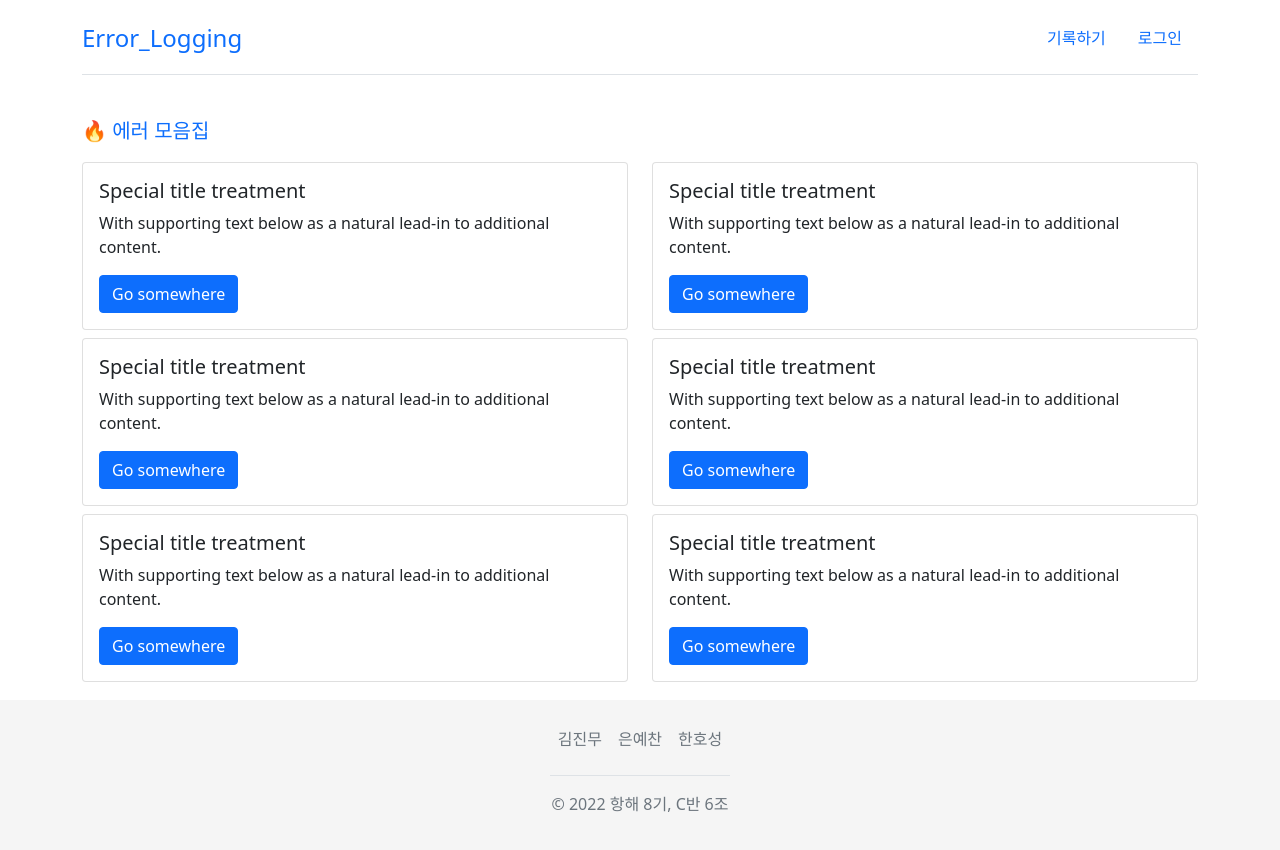
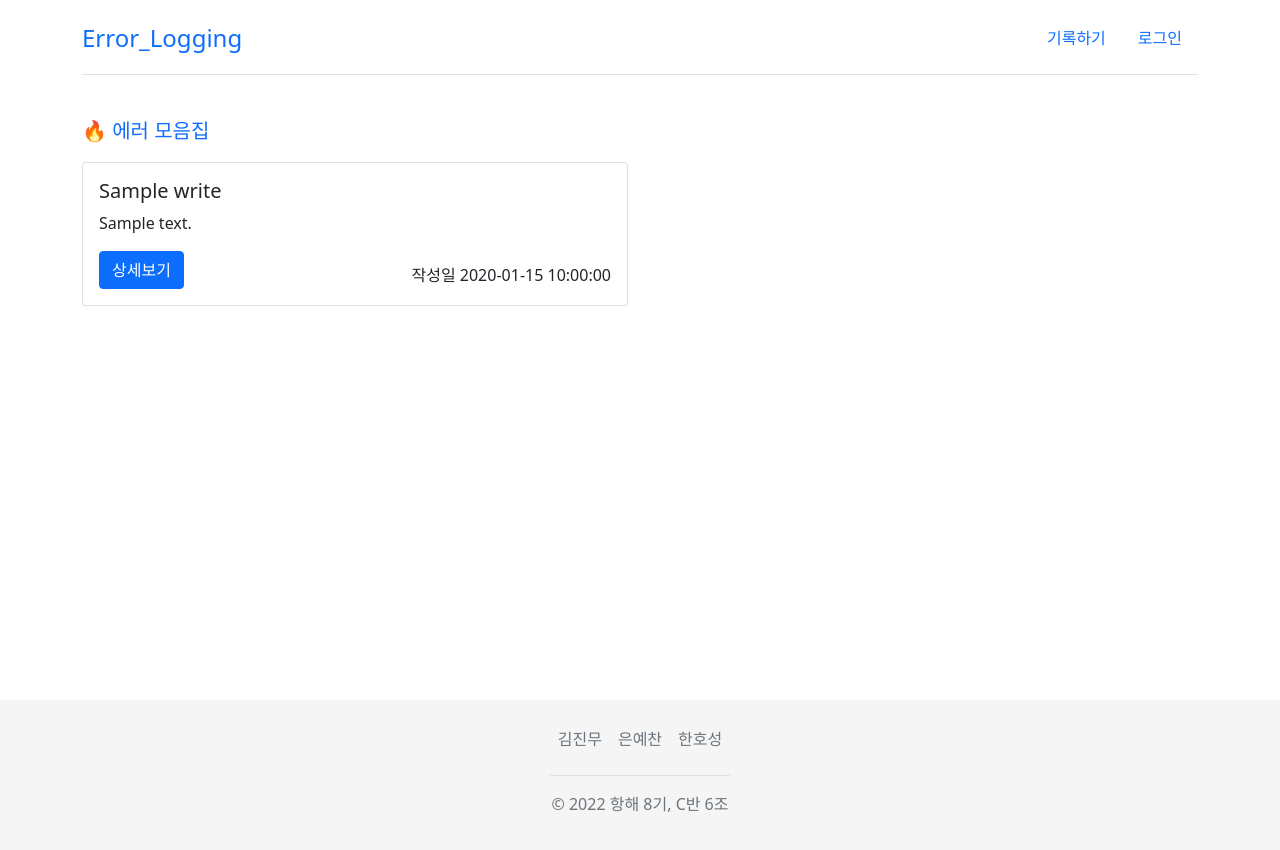
Before and after one commit to hosunghan-0821/Error_Logging, a Flask app: page / in a window 1280 px wide. Run offline with Flask 2, Linux system fonts and the light colour scheme; a database or web service that is not in the repository returns one stand-in record (values such as "Sample title"); some libraries are stand-ins or nearby versions.

Commit message:
Feat : main_page jinja2 사용 rendering

```diff
--- a/main.py
+++ b/main.py
@@ -3,11 +3,16 @@ from pymongo import MongoClient
 import datetime
 import hashlib
 import jwt
+import certifi
 
 main_page = Blueprint('main_page', __name__, template_folder='templates')
-
 client = MongoClient('mongodb+srv://hosung:ghtjd114@Cluster0.rqdya.mongodb.net/?retryWrites=true&w=majority')
 db = client.mini_project
+
+ca = certifi.where()
+write = MongoClient('mongodb+srv://logging:12345@cluster0.wfh6y.mongodb.net/Cluster0?retryWrites=true&w=majority',tlsCAFile=ca)
+db_write = write.dbsparta
+
 
 SECRET_KEY = "error"
 
@@ -16,14 +21,16 @@ SECRET_KEY = "error"
 def home():
     token_receive = request.cookies.get('user_token')
     print(token_receive)
+    all_records = list(db_write.write.find({}, {"_id": False}).sort("write_num", -1))
+    print(all_records)
     try:
         payload = jwt.decode(token_receive, SECRET_KEY, algorithms=['HS256'])
         print(payload['user_nickname'])
         user_info = {'user_nickname': payload['user_nickname']}
-        return render_template('index.html', user_info=user_info)
+        return render_template('index.html', user_info=user_info, records=all_records)
     except jwt.ExpiredSignatureError:
         user_info = {'user_nickname': False}
-        return render_template('index.html', user_info=user_info)
+        return render_template('index.html', user_info=user_info, records=all_records)
     except jwt.exceptions.DecodeError:
         user_info = {'user_nickname': False}
-        return render_template('index.html', user_info=user_info)
+        return render_template('index.html', user_info=user_info, records=all_records)
--- a/templates/index.html
+++ b/templates/index.html
@@ -46,62 +46,21 @@
     <div class="container">
 
         <div class="row">
+            {% for record in records %}
             <div class="mb-2 col-sm-6">
                 <div class="card">
                     <div class="card-body">
-                        <h5 class="card-title">Special title treatment</h5>
-                        <p class="card-text">With supporting text below as a natural lead-in to additional content.</p>
-                        <a href="#" class="btn btn-primary">Go somewhere</a>
+                        <h5 class="card-title">{{record.title}}</h5>
+                        <p class="card-text">{{record.detail}}</p>
+                        <div style="display: flex ; flex-direction: row; justify-content: space-between" >
+                            <a href="/log/read?write_num={{record.write_num}}" class="btn btn-primary">상세보기</a>
+                            <div style="padding-top: 12px ">작성일  {{record.date}}</div>
+                        </div>
+
                     </div>
                 </div>
             </div>
-            <div class="mb-2 col-sm-6">
-                <div class="card">
-                    <div class="card-body">
-                        <h5 class="card-title">Special title treatment</h5>
-                        <p class="card-text">With supporting text below as a natural lead-in to additional content.</p>
-                        <a href="#" class="btn btn-primary">Go somewhere</a>
-                    </div>
-                </div>
-            </div>
-            <div class="mb-2 col-sm-6">
-                <div class="card">
-                    <div class="card-body">
-                        <h5 class="card-title">Special title treatment</h5>
-                        <p class="card-text">With supporting text below as a natural lead-in to additional content.</p>
-                        <a href="#" class="btn btn-primary">Go somewhere</a>
-                    </div>
-                </div>
-            </div>
-            <div class="mb-2 col-sm-6">
-                <div class="card">
-                    <div class="card-body">
-                        <h5 class="card-title">Special title treatment</h5>
-                        <p class="card-text">With supporting text below as a natural lead-in to additional content.</p>
-                        <a href="#" class="btn btn-primary">Go somewhere</a>
-                    </div>
-                </div>
-            </div>
-            <div class="mb-2 col-sm-6">
-                <div class="card">
-                    <div class="card-body">
-                        <h5 class="card-title">Special title treatment</h5>
-                        <p class="card-text">With supporting text below as a natural lead-in to additional content.</p>
-                        <a href="#" class="btn btn-primary">Go somewhere</a>
-                    </div>
-                </div>
-            </div>
-            <div class="mb-2 col-sm-6">
-                <div class="card">
-                    <div class="card-body">
-                        <h5 class="card-title">Special title treatment</h5>
-                        <p class="card-text">With supporting text below as a natural lead-in to additional content.</p>
-                        <a href="#" class="btn btn-primary">Go somewhere</a>
-                    </div>
-                </div>
-            </div>
-
-
+            {% endfor %}
         </div>
 
     </div>
```
Also changed, not shown: write.py (+10 -5 lines).
